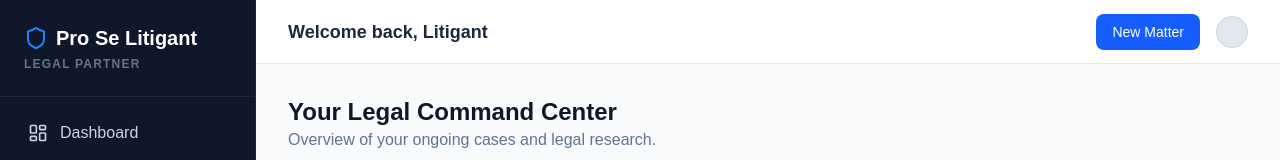
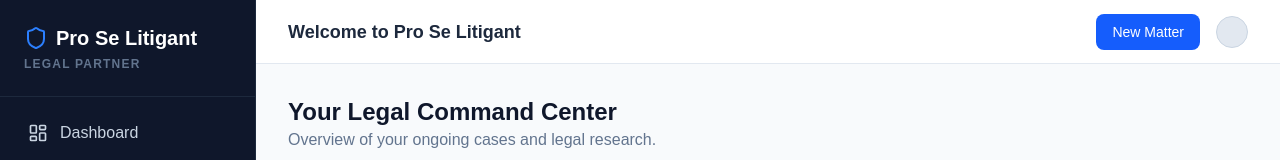
Before and after one commit to gamvo74/pro-se-litigant, a Next.js app in the folder apps/web/: page / in a window 1280 px wide. Shown: the top 160 px of the page. Built offline with nearby package versions, Linux system fonts and the light colour scheme.

Commit message:
Update header welcome message

```diff
--- a/apps/web/app/layout.tsx
+++ b/apps/web/app/layout.tsx
@@ -31,7 +31,7 @@
           <main className="flex-1 flex flex-col min-w-0">
             <header className="h-16 border-b border-slate-200 dark:border-slate-800 bg-white dark:bg-slate-900 flex items-center justify-between px-8 z-10">
               <div className="flex items-center gap-4">
-                <h2 className="text-lg font-semibold text-slate-800 dark:text-slate-100">Welcome back, Litigant</h2>
+                <h2 className="text-lg font-semibold text-slate-800 dark:text-slate-100">Welcome to Pro Se Litigant</h2>
               </div>
               <div className="flex items-center gap-4">
                 <button className="px-4 py-2 bg-blue-600 text-white rounded-lg text-sm font-medium hover:bg-blue-700 transition-colors">
```
